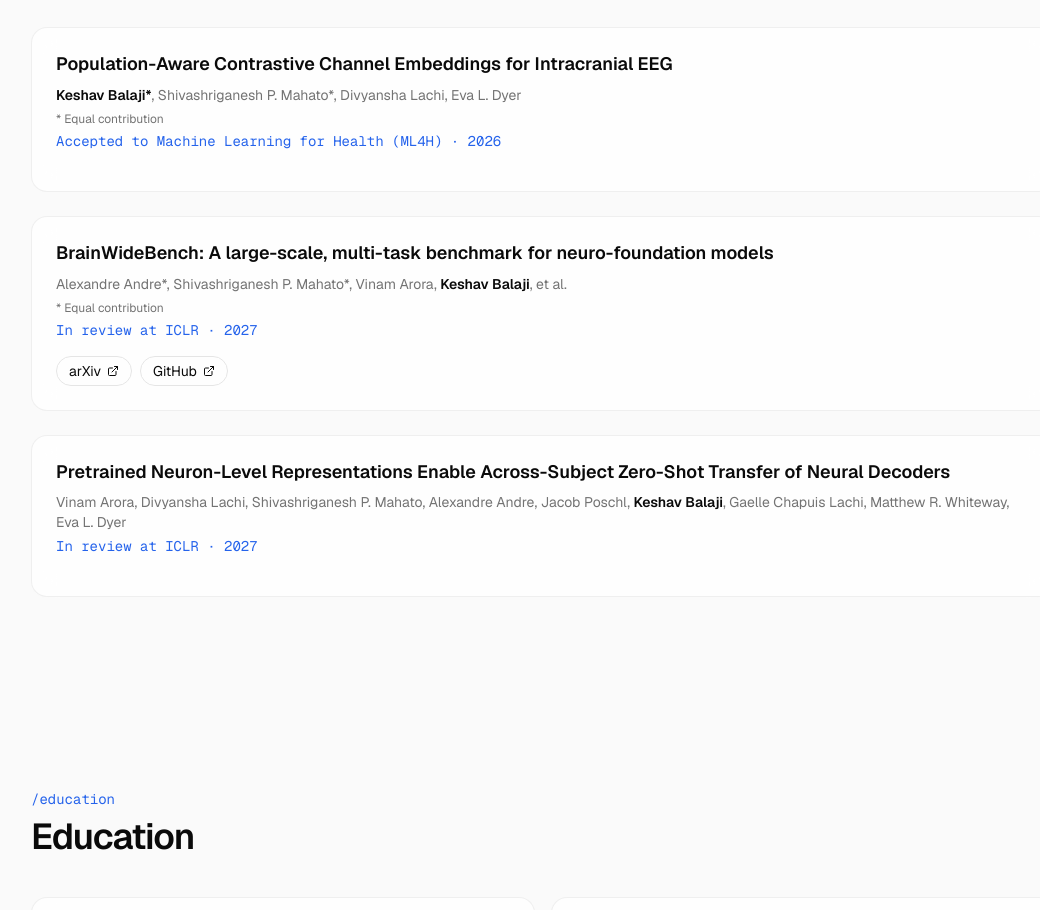
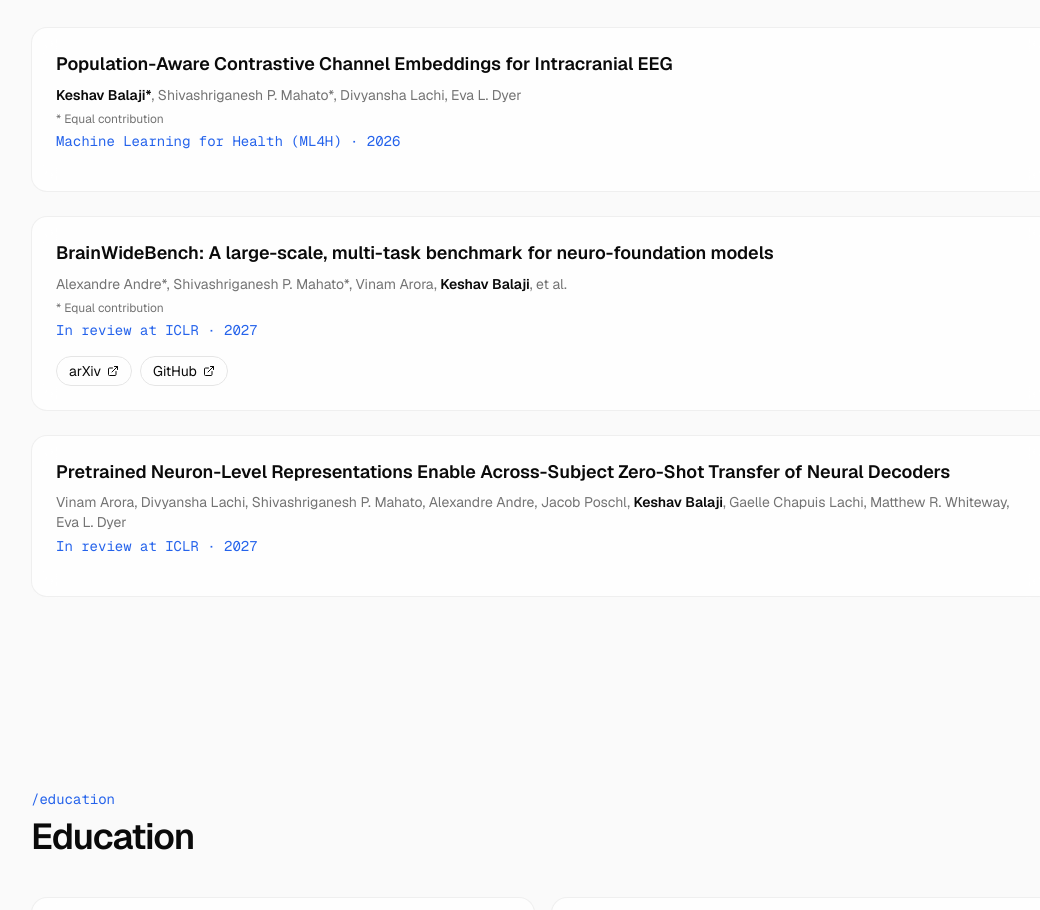
Before and after one commit to KeshavBalaji/personal-site, a Next.js app: page / in a window 1280 px wide. Shown: the part 1080-1990 px from the top of the page, without its empty margins (97-1137 px from the left). Built offline with nearby package versions, Linux system fonts and the light colour scheme.

Commit message:
formatting paper acceptance

```diff
--- a/src/content/site.ts
+++ b/src/content/site.ts
@@ -66,7 +66,7 @@ export const site = {
         "Population-Aware Contrastive Channel Embeddings for Intracranial EEG",
       authors:
         "Keshav Balaji*, Shivashriganesh P. Mahato*, Divyansha Lachi, Eva L. Dyer",
-      venue: "Accepted to Machine Learning for Health (ML4H)",
+      venue: "Machine Learning for Health (ML4H)",
       year: 2026,
     },
     {
```
